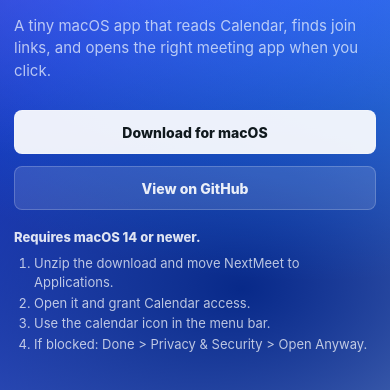
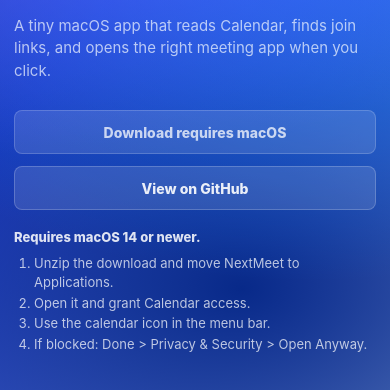
Before and after one commit to hasit/nextmeet, a plain HTML site: page docs/index.html in a window 390 px wide. Shown: the part 454-844 px from the top of the page. Drawn offline with Linux system fonts and the light colour scheme.

Commit message:
Add mobile download note and hide download link for non-macOS users

```diff
--- a/docs/index.html
+++ b/docs/index.html
@@ -301,6 +301,10 @@
         color: rgba(255, 255, 255, 0.9);
       }
 
+      .mobile-download-note {
+        display: none;
+      }
+
       .install {
         max-width: 470px;
         margin-top: 22px;
@@ -425,6 +429,20 @@
           width: 100%;
         }
 
+        .download-link {
+          display: none;
+        }
+
+        .mobile-download-note {
+          display: inline-flex;
+          width: 100%;
+          border: 1px solid rgba(255, 255, 255, 0.18);
+          background: rgba(255, 255, 255, 0.12);
+          color: rgba(255, 255, 255, 0.74);
+          cursor: default;
+          user-select: none;
+        }
+
         .install {
           margin-top: 18px;
           font-size: 13px;
@@ -521,9 +539,12 @@
           </p>
           <div class="actions">
             <a
-              class="button"
+              class="button download-link"
               href="https://github.com/hasit/nextmeet/releases/latest/download/NextMeet.zip"
             >Download for macOS</a>
+            <span class="button mobile-download-note" aria-disabled="true">
+              Download requires macOS
+            </span>
             <a class="button secondary" href="https://github.com/hasit/nextmeet">View on GitHub</a>
           </div>
           <div class="install" aria-label="System requirements and run instructions">
```
